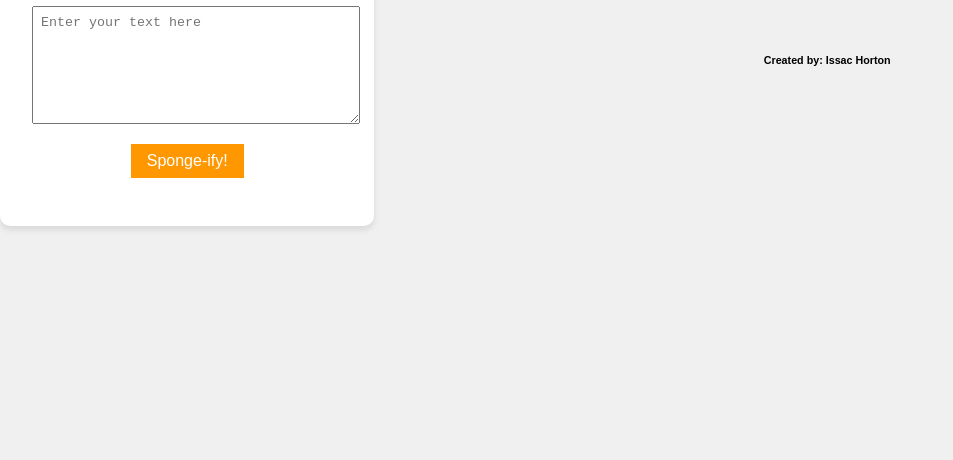
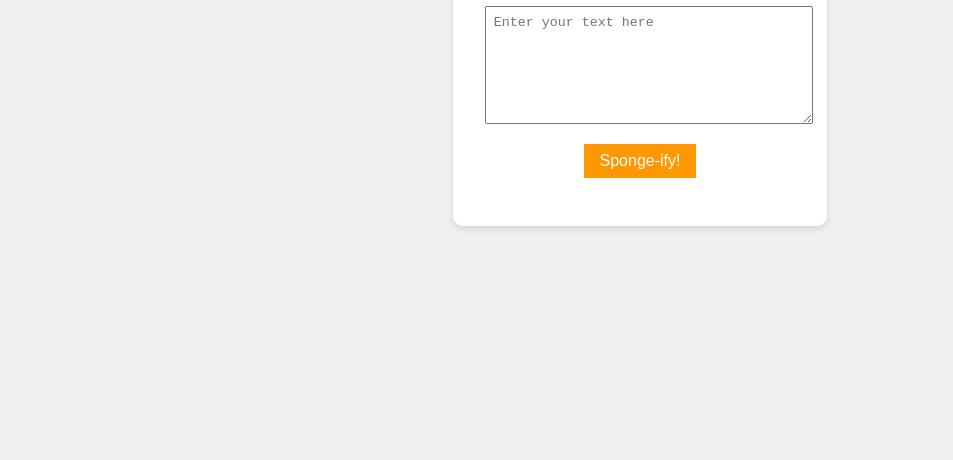
Before and after one commit to OffsetNuggets/offsetnuggets.github.io, a plain HTML site: page index.html in a window 1280 px wide. Shown: the part 340-800 px from the top of the page, without its empty margins (0-953 px from the left). Drawn offline with Linux system fonts and the light colour scheme.

Commit message:
Update index.html

```diff
--- a/index.html
+++ b/index.html
@@ -13,10 +13,6 @@
             height: 100vh;
             margin: 0;
             background-color: #f0f0f0;
-        }
-        footer {
-            display: inline;
-            margin: auto;
         }
         .container {
             text-align: center;
@@ -65,8 +61,5 @@
             document.getElementById('result').textContent = result;
         }
     </script>
-    <footer>
-        <h6>Created by: Issac Horton</h6>
-    </footer>
 </body>
 </html>
```
